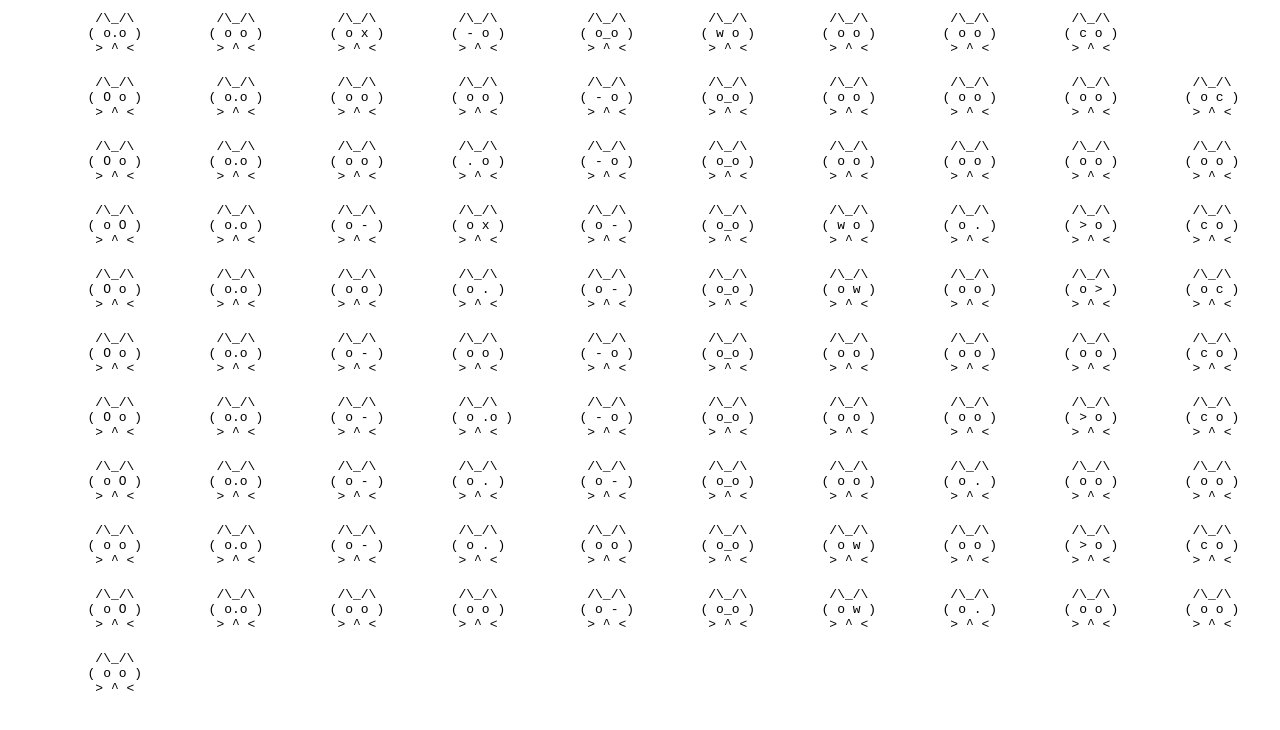
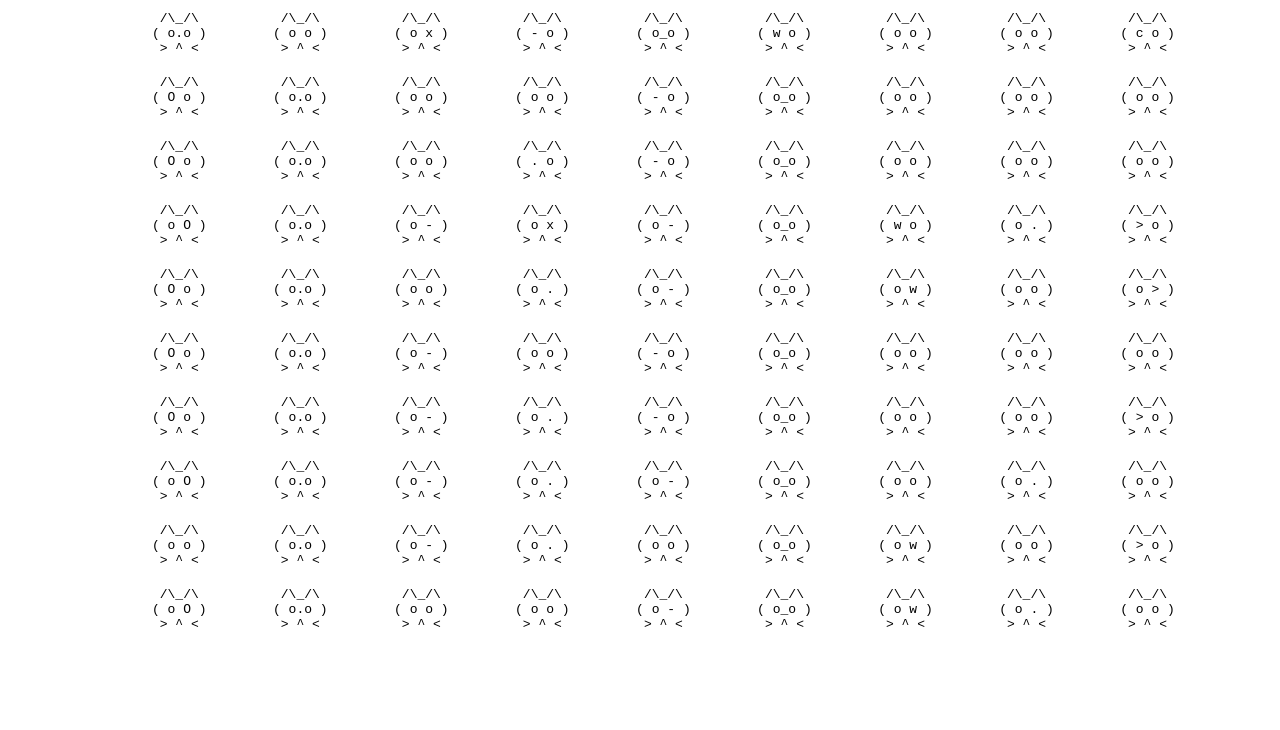
Before and after one commit to frzzz/frzzz.github.io, a plain HTML site: page index.html in a window 1280 px wide. Drawn offline with Linux system fonts and the light colour scheme.

Commit message:
update index.html

```diff
--- a/index.html
+++ b/index.html
@@ -129,13 +129,6 @@
         > ^ <
       </pre>
     </td>
-    <td>
-      <pre>
-        /\_/\
-       ( o c )
-        > ^ <
-      </pre>
-    </td>
   </tr>
   <tr>
     <td>
@@ -177,13 +170,6 @@
       <pre>
         /\_/\
        ( o_o )
-        > ^ <
-      </pre>
-    </td>
-    <td>
-      <pre>
-        /\_/\
-       ( o o )
         > ^ <
       </pre>
     </td>
@@ -273,13 +259,6 @@
         > ^ <
       </pre>
     </td>
-    <td>
-      <pre>
-        /\_/\
-       ( c o )
-        > ^ <
-      </pre>
-    </td>
   </tr>
   <tr>
     <td>
@@ -342,13 +321,6 @@
       <pre>
         /\_/\
        ( o > )
-        > ^ <
-      </pre>
-    </td>
-    <td>
-      <pre>
-        /\_/\
-       ( o c )
         > ^ <
       </pre>
     </td>
@@ -417,13 +389,6 @@
         > ^ <
       </pre>
     </td>
-    <td>
-      <pre>
-        /\_/\
-       ( c o )
-        > ^ <
-      </pre>
-    </td>
   </tr>
   <tr>
     <td>
@@ -450,7 +415,7 @@
     <td>
       <pre>
         /\_/\
-       ( o .o )
+       ( o . )
         > ^ <
       </pre>
     </td>
@@ -486,13 +451,6 @@
       <pre>
         /\_/\
        ( > o )
-        > ^ <
-      </pre>
-    </td>
-    <td>
-      <pre>
-        /\_/\
-       ( c o )
         > ^ <
       </pre>
     </td>
@@ -551,13 +509,6 @@
       <pre>
         /\_/\
        ( o . )
-        > ^ <
-      </pre>
-    </td>
-    <td>
-      <pre>
-        /\_/\
-       ( o o )
         > ^ <
       </pre>
     </td>
@@ -633,13 +584,6 @@
         > ^ <
       </pre>
     </td>
-    <td>
-      <pre>
-        /\_/\
-       ( c o )
-        > ^ <
-      </pre>
-    </td>
   </tr>
   <tr>
     <td>
@@ -705,21 +649,6 @@
         > ^ <
       </pre>
     </td>
-    <td>
-      <pre>
-        /\_/\
-       ( o o )
-        > ^ <
-      </pre>
-    </td>
   </tr>
-  <tr>
-    <td>
-      <pre>
-        /\_/\
-       ( o o )
-        > ^ <
-      </pre>
-    </td>
 </table>
 </center>
```
